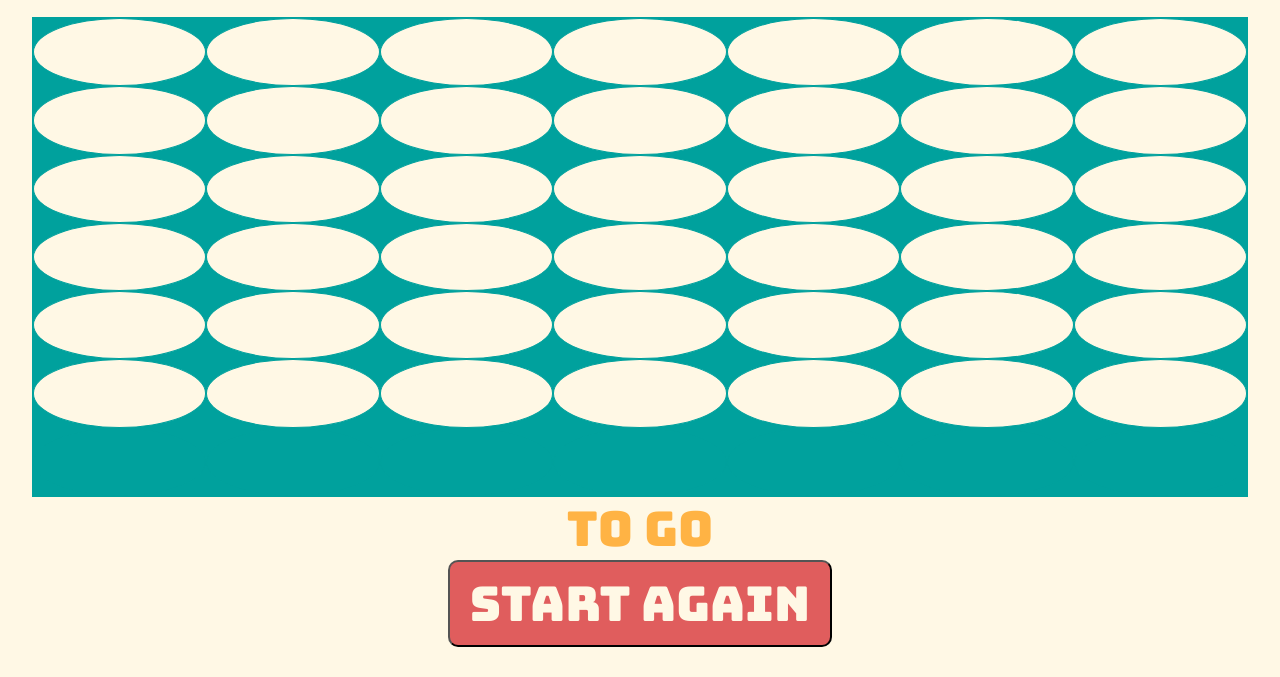
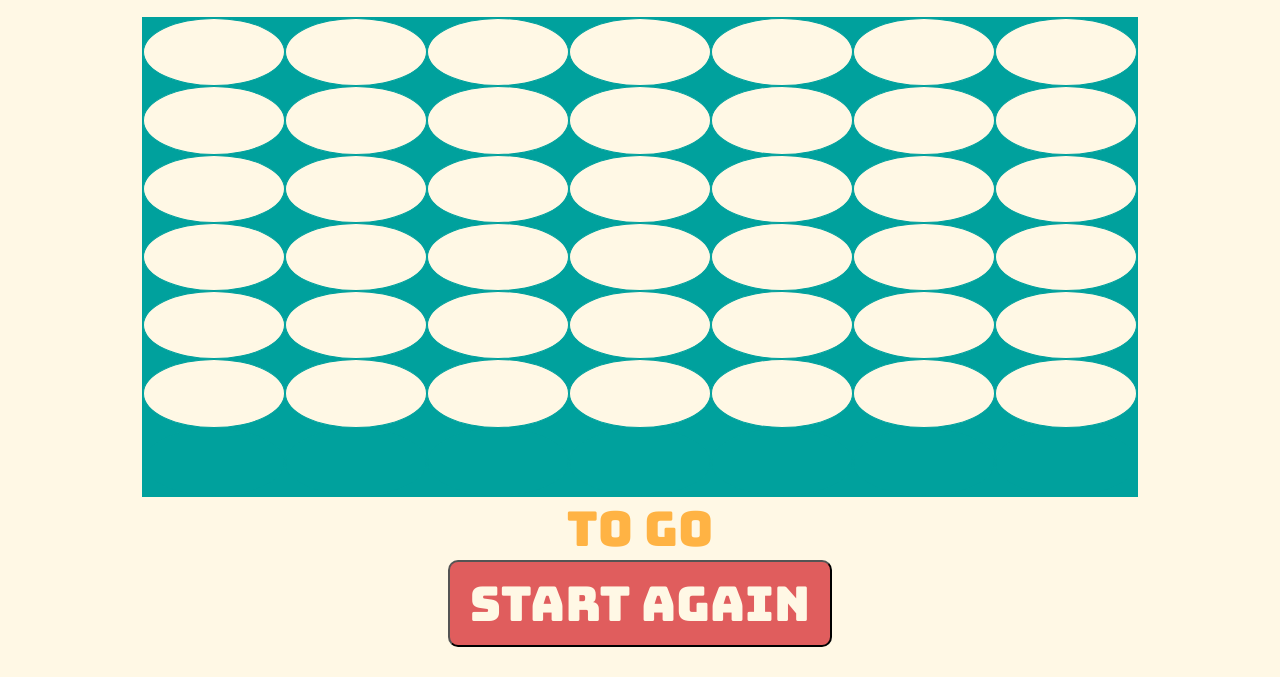
Before and after one commit to AdamDCosta/js-connect-four, a plain HTML site: page index.html in a window 1280 px wide. Shown: the part 923-1600 px from the top of the page. Drawn offline with Linux system fonts and the light colour scheme; a web font is replaced by a local one.

Commit message:
desktop media queries added

```diff
--- a/SCSS/Components/_grid.scss
+++ b/SCSS/Components/_grid.scss
@@ -57,6 +57,10 @@
       background-color: $color-orange;
     }
 
+    @include tablet {
+      max-width: 996px;
+    }
+
 
   }
 
--- a/SCSS/Components/_intro.scss
+++ b/SCSS/Components/_intro.scss
@@ -36,6 +36,10 @@
     @include tablet {
       font-size: 1.3rem;
     }
+
+    @include desktop {
+      max-width: 996px;
+    }
   }
 
 
```
Also changed, not shown: SCSS/main.css.
